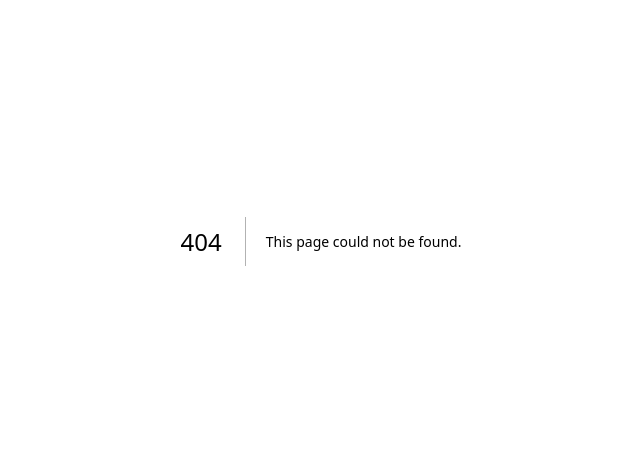
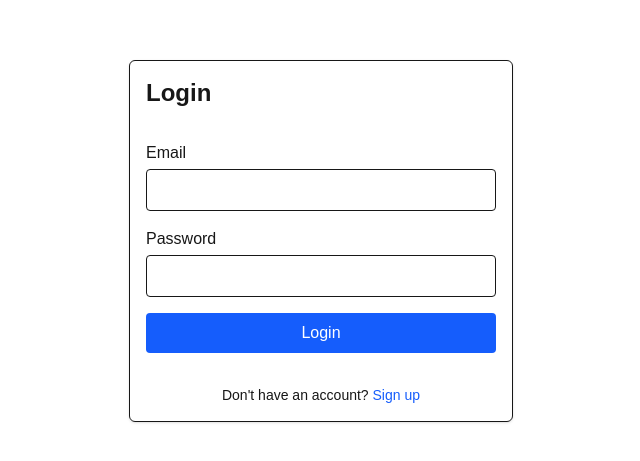
Before and after one commit to adarsh-dubey-codes/tripmate-ai, a Next.js app: page /login in a window 1280 px wide. Before the commit this address had no page. Shown: the part 159-620 px from the top of the page, without its empty margins (319-959 px from the left). Built offline with nearby package versions, Linux system fonts and the light colour scheme.

Commit message:
feat: add Supabase authentication

```diff
--- /dev/null
+++ b/app/dashboard/page.tsx
@@ -0,0 +1,35 @@
+import { createClient } from '@/utils/supabase/server'
+import { redirect } from 'next/navigation'
+
+export default async function DashboardPage() {
+  const supabase = await createClient()
+
+  const {
+    data: { user },
+  } = await supabase.auth.getUser()
+
+  if (!user) {
+    redirect('/login')
+  }
+
+  async function logout() {
+    'use server'
+    const supabase = await createClient()
+    await supabase.auth.signOut()
+    redirect('/login')
+  }
+
+  return (
+    <div className="flex flex-col items-center justify-center min-h-screen p-8 gap-8">
+      <h1 className="text-3xl font-bold">Dashboard</h1>
+      <p>Welcome to your TripMate AI Dashboard!</p>
+      <p className="text-sm text-gray-600">Logged in as: {user.email}</p>
+
+      <form action={logout}>
+        <button type="submit" className="bg-red-600 text-white px-4 py-2 rounded hover:bg-red-700">
+          Logout
+        </button>
+      </form>
+    </div>
+  )
+}
--- /dev/null
+++ b/app/login/page.tsx
@@ -0,0 +1,47 @@
+import { createClient } from '@/utils/supabase/server'
+import { redirect } from 'next/navigation'
+import Link from 'next/link'
+
+export default function LoginPage() {
+  async function login(formData: FormData) {
+    'use server'
+
+    const email = formData.get('email') as string
+    const password = formData.get('password') as string
+
+    const supabase = await createClient()
+
+    const { error } = await supabase.auth.signInWithPassword({
+      email,
+      password,
+    })
+
+    if (error) {
+      redirect('/login?message=Could not authenticate user')
+    }
+
+    redirect('/dashboard')
+  }
+
+  return (
+    <div className="flex flex-col items-center justify-center min-h-screen">
+      <form action={login} className="flex flex-col gap-4 max-w-sm w-full p-4 border rounded-md shadow-sm">
+        <h1 className="text-2xl font-bold mb-4">Login</h1>
+        <label className="flex flex-col gap-1">
+          <span>Email</span>
+          <input name="email" type="email" required className="border p-2 rounded" />
+        </label>
+        <label className="flex flex-col gap-1">
+          <span>Password</span>
+          <input name="password" type="password" required className="border p-2 rounded" />
+        </label>
+        <button type="submit" className="bg-blue-600 text-white p-2 rounded hover:bg-blue-700">
+          Login
+        </button>
+        <div className="text-sm mt-4 text-center">
+          Don't have an account? <Link href="/signup" className="text-blue-600 hover:underline">Sign up</Link>
+        </div>
+      </form>
+    </div>
+  )
+}
--- /dev/null
+++ b/app/signup/page.tsx
@@ -0,0 +1,43 @@
+import { createClient } from '@/utils/supabase/server'
+import { redirect } from 'next/navigation'
+
+export default function SignupPage() {
+  async function signup(formData: FormData) {
+    'use server'
+
+    const email = formData.get('email') as string
+    const password = formData.get('password') as string
+
+    const supabase = await createClient()
+
+    const { error } = await supabase.auth.signUp({
+      email,
+      password,
+    })
+
+    if (error) {
+      redirect('/signup?message=Could not authenticate user')
+    }
+
+    redirect('/dashboard')
+  }
+
+  return (
+    <div className="flex flex-col items-center justify-center min-h-screen">
+      <form action={signup} className="flex flex-col gap-4 max-w-sm w-full p-4 border rounded-md shadow-sm">
+        <h1 className="text-2xl font-bold mb-4">Sign Up</h1>
+        <label className="flex flex-col gap-1">
+          <span>Email</span>
+          <input name="email" type="email" required className="border p-2 rounded" />
+        </label>
+        <label className="flex flex-col gap-1">
+          <span>Password</span>
+          <input name="password" type="password" required className="border p-2 rounded" />
+        </label>
+        <button type="submit" className="bg-blue-600 text-white p-2 rounded hover:bg-blue-700">
+          Sign Up
+        </button>
+      </form>
+    </div>
+  )
+}
--- /dev/null
+++ b/middleware.ts
@@ -0,0 +1,49 @@
+import { createServerClient } from '@supabase/ssr'
+import { NextResponse, type NextRequest } from 'next/server'
+
+export async function middleware(request: NextRequest) {
+  // Initialize the response object
+  let supabaseResponse = NextResponse.next({
+    request: {
+      headers: request.headers,
+    },
+  })
+
+  // Create a Supabase client specifically configured for Middleware
+  const supabase = createServerClient(
+    process.env.NEXT_PUBLIC_SUPABASE_URL!,
+    process.env.NEXT_PUBLIC_SUPABASE_ANON_KEY!,
+    {
+      cookies: {
+        getAll() {
+          return request.cookies.getAll()
+        },
+        setAll(cookiesToSet) {
+          // Update the request cookies
+          cookiesToSet.forEach(({ name, value }) => request.cookies.set(name, value))
+
+          // Recreate the response object with the updated request
+          supabaseResponse = NextResponse.next({
+            request,
+          })
+
+          // Update the response cookies
+          cookiesToSet.forEach(({ name, value, options }) =>
+            supabaseResponse.cookies.set(name, value, options)
+          )
+        },
+      },
+    }
+  )
+
+  // This call will refresh the session if it's expired and trigger setAll
+  await supabase.auth.getUser()
+
+  return supabaseResponse
+}
+
+export const config = {
+  matcher: [
+    '/((?!_next/static|_next/image|favicon.ico|.*\\.(?:svg|png|jpg|jpeg|gif|webp)$).*)',
+  ],
+}
--- /dev/null
+++ b/utils/supabase/client.ts
@@ -0,0 +1,8 @@
+import { createBrowserClient } from '@supabase/ssr'
+
+export function createClient() {
+  return createBrowserClient(
+    process.env.NEXT_PUBLIC_SUPABASE_URL!,
+    process.env.NEXT_PUBLIC_SUPABASE_ANON_KEY!
+  )
+}
--- /dev/null
+++ b/utils/supabase/server.ts
@@ -0,0 +1,29 @@
+import { createServerClient } from '@supabase/ssr'
+import { cookies } from 'next/headers'
+
+export async function createClient() {
+  const cookieStore = await cookies()
+
+  return createServerClient(
+    process.env.NEXT_PUBLIC_SUPABASE_URL!,
+    process.env.NEXT_PUBLIC_SUPABASE_ANON_KEY!,
+    {
+      cookies: {
+        getAll() {
+          return cookieStore.getAll()
+        },
+        setAll(cookiesToSet) {
+          try {
+            cookiesToSet.forEach(({ name, value, options }) =>
+              cookieStore.set(name, value, options)
+            )
+          } catch {
+            // The `setAll` method was called from a Server Component.
+            // This can be ignored if you have middleware refreshing
+            // user sessions.
+          }
+        },
+      },
+    }
+  )
+}
```
